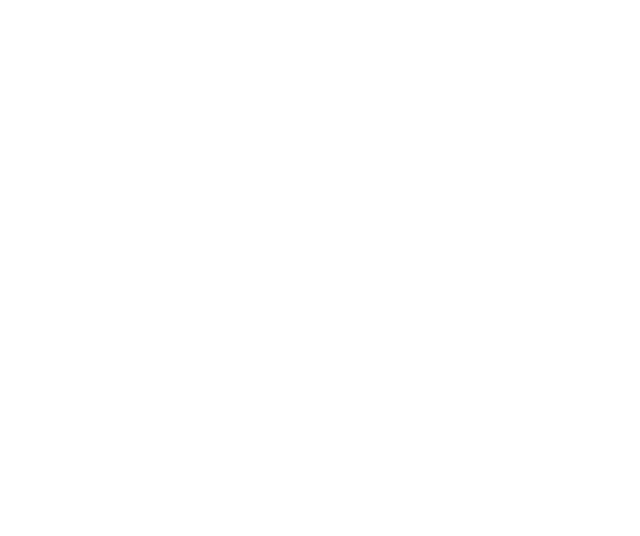
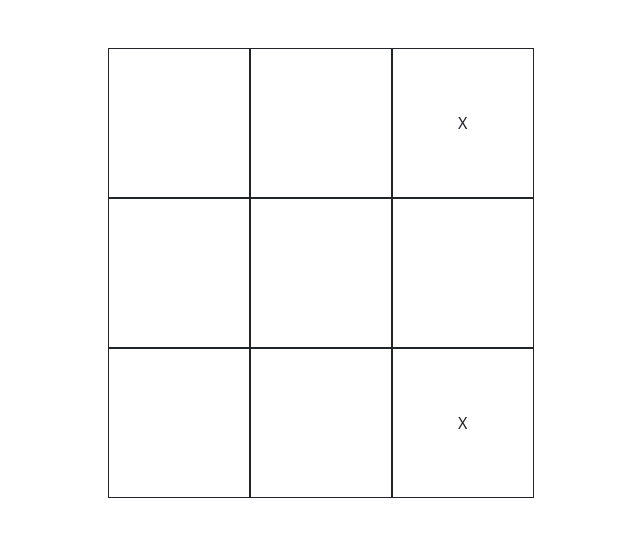
Before and after one commit to MartinSugasti/tic-tac-toe-js, a plain HTML site: page index.html in a window 1280 px wide. Shown: the whole page, without its empty margins (319-959 px from the left). Drawn offline with nearby package versions, Linux system fonts and the light colour scheme.

Commit message:
Add basic grid.

```diff
--- a/index.html
+++ b/index.html
@@ -10,6 +10,44 @@
   </head>
   <body>
 
+    <div class="container my-5">
+      <div class="row mx-0">
+        <div class="col-4 p-3 border border-dark text-center">
+
+        </div>
+        <div class="col-4 p-3 border border-dark text-center">
+
+        </div>
+        <div class="col-4 p-3 border border-dark text-center">
+          X
+        </div>
+      </div>
+
+      <div class="row mx-0">
+        <div class="col-4 p-3 border border-dark text-center">
+
+        </div>
+        <div class="col-4 p-3 border border-dark text-center">
+
+        </div>
+        <div class="col-4 p-3 border border-dark text-center">
+
+        </div>
+      </div>
+
+      <div class="row mx-0">
+        <div class="col-4 p-3 border border-dark text-center">
+
+        </div>
+        <div class="col-4 p-3 border border-dark text-center">
+
+        </div>
+        <div class="col-4 p-3 border border-dark text-center">
+          X
+        </div>
+      </div>
+  </div>
+
 
     <script src="https://cdn.jsdelivr.net/npm/bootstrap@5.1.3/dist/js/bootstrap.bundle.min.js" integrity="sha384-ka7Sk0Gln4gmtz2MlQnikT1wXgYsOg+OMhuP+IlRH9sENBO0LRn5q+8nbTov4+1p" crossorigin="anonymous"></script>
     <script src="main.js"></script>
--- a/style.css
+++ b/style.css
@@ -0,0 +1,18 @@
+.container {
+  width: 450px;
+}
+
+[class*="col-"] {
+  height: 150px;
+  width: 150px;
+}
+
+.row {
+  width: 100%;
+  display: table;
+}
+
+.row .col-4 {
+  display: table-cell;
+  vertical-align: middle;
+}
```
